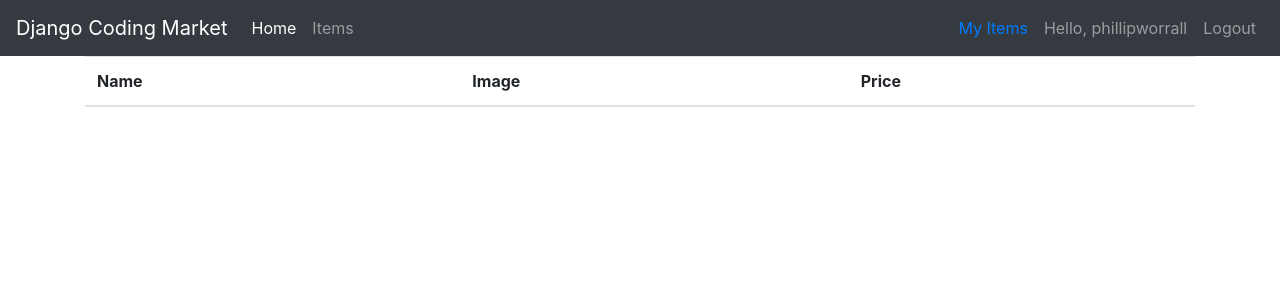
After one commit to philwoz/djangoMarket, a Django app: page /myitemspage/ in a window 1280 px wide. The commit adds this page. Shown: the top 300 px of the page. Run offline with Django 4.2, Linux system fonts and the light colour scheme; a user stored in the database is signed in; data comes from the database, SQL or seed files in the repository; both versions use the stored data as it was after the commit; lists and menus that the app fills with data are empty; some libraries are stand-ins or nearby versions.

Commit message:
created myItemPage

```diff
--- a/main/templates/main/include/navbar.html
+++ b/main/templates/main/include/navbar.html
@@ -14,6 +14,10 @@
         </ul>
         <ul class="navbar-nav">
             {% if user.is_authenticated %}
+                <li class="nav-link">
+                    <a class="nav-item" href="{% url 'myitemspage' %}">My Items</a>
+                </li>
+                <li class="nav-item">
                 <li class="nav-item">
                     <a class="nav-link" href="#">Hello, {{ user.username }}</a>
                 </li>
--- /dev/null
+++ b/main/templates/main/myitemspage.html
@@ -0,0 +1,42 @@
+{% extends 'main/base.html' %}
+{% block title %}
+Django Market My Items
+{% endblock %}
+{% block content %}
+<table class="table table-hover">
+    <thead>
+    <tr>
+<!--        <th scope="col">#</th>-->
+        <th scope="col">Name</th>
+        <th scope="col">Image</th>
+        <th scope="col">Price</th>
+<!--        <th scope="col">Options</th>-->
+    </tr>
+    </thead>
+    <tbody>
+    {% for item in items %}
+        {% include 'main/include/items_modals.html' %}
+    <tr>
+<!--        <th scope="row"> {{ item.pk }}</th>-->
+        <td>{{ item.name }}</td>
+        <td>
+            <img alt="image" style="width:44px" src="{{ item.image_url}}">
+        </td>
+        <td>£{{ item.price }}</td>
+<!--        <td>-->
+<!--            <button type="button" class="btn btn-outline-primary"-->
+<!--                    data-toggle="modal" data-target="#Modal-MoreInfo{{ item.pk }}">-->
+<!--                More Info-->
+<!--            </button>-->
+<!--            <button type="button" class="btn btn-outline-success"-->
+<!--                    data-toggle="modal" data-target="#Modal-PurchaseConfirm{{ item.pk }}">-->
+<!--                Purchase this Item-->
+<!--            </button>-->
+<!--        </td>-->
+
+
+    </tr>
+    {% endfor %}
+    </tbody>
+</table>
+{% endblock %}
--- a/main/urls.py
+++ b/main/urls.py
@@ -4,6 +4,7 @@ from main import views
 urlpatterns = [
     path('home/', views.homepage, name='home'),
     path('items/', views.itemspage, name='items'),
+    path('myitemspage/', views.myitemspage, name='myitemspage'),
     path('login/', views.loginpage, name='login'),
     path('logout/', views.logoutpage, name='logout'),
     path('register/', views.registerpage, name='register'),
--- a/main/views.py
+++ b/main/views.py
@@ -12,7 +12,7 @@ def homepage(request):
 def itemspage(request):
     if request.method == 'GET':
         items = Item.objects.all().filter(owner=None)
-        return render(request, template_name='main/items.html', context={'items':items})
+        return render(request, template_name='main/items.html', context={'items': items})
     if request.method == 'POST':
         purchase_item = request.POST.get('purchased-item')
         if purchase_item:
@@ -21,6 +21,13 @@ def itemspage(request):
             purchased_item_object.save()
             messages.success(request, f'Congratulations you now own this {purchased_item_object.name}')
         return redirect('items')
+
+def myitemspage(request):
+
+    if request.method == 'GET':
+        # user = request.user
+        items = Item.objects.all().filter(owner=request.user)
+        return render(request, template_name='main/myitemspage.html', context={'items': items})
 
 def loginpage(request):
     if request.method == 'GET':
```
Also changed, not shown: db.sqlite3.
